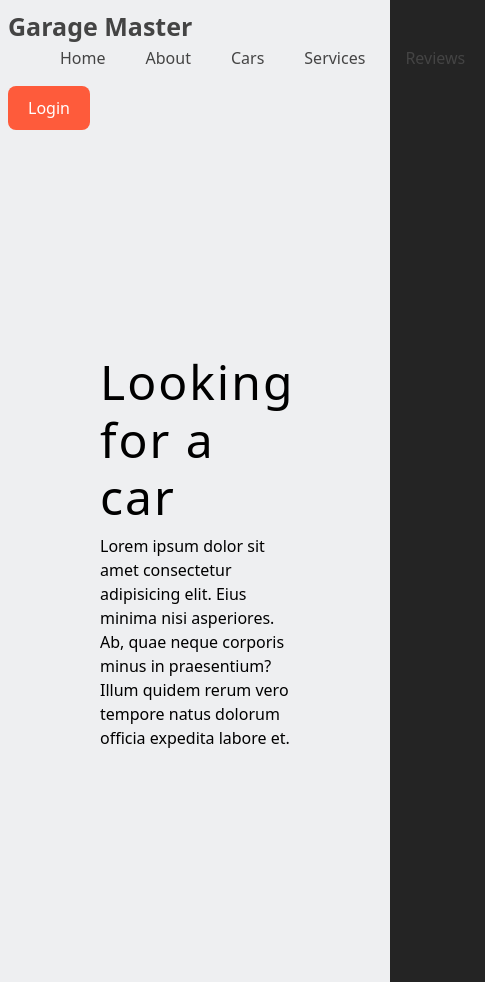
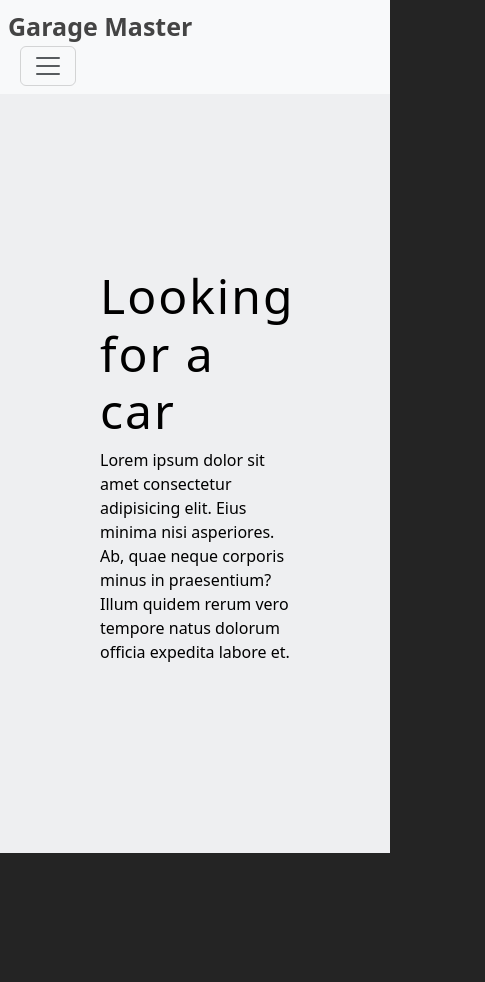
Before and after one commit to Chsebas98/garageMaster, a React (Vite) app in the folder frontend/: page / in a window 390 px wide. Shown: the whole page, 485 px wide, since content can reach past the window. After the commit the page ends 853 px from the top, so only its background shows below. Built offline with nearby package versions, Linux system fonts and the light colour scheme.

Commit message:
responsive home finished and login button style correction

```diff
--- a/frontend/index.html
+++ b/frontend/index.html
@@ -21,5 +21,6 @@
 	<body>
 		<div id="root"></div>
 		<script type="module" src="/src/main.tsx"></script>
+		<script src="https://cdn.jsdelivr.net/npm/bootstrap@5.3.0/dist/js/bootstrap.bundle.min.js" integrity="sha384-geWF76RCwLtnZ8qwWowPQNguL3RmwHVBC9FhGdlKrxdiJJigb/j/68SIy3Te4Bkz" crossorigin="anonymous"></script>
 	</body>
 </html>
--- a/frontend/src/components/Header.tsx
+++ b/frontend/src/components/Header.tsx
@@ -3,30 +3,45 @@ import "../styles/Header.css";
 
 export const Header = () => (
   <header>
-		<nav className="navbar px-2">
-			<a href="" className="navbar-logo">
+    <nav className="navbar navbar-expand-lg bg-body-tertiary px-2">
+      <Link to="" className="navbar-logo">
         Garage Master
-			</a>
-			<ul className="navbar-opt">
+      </Link>
+      <div className="container-fluid">
+        <button
+          className="navbar-toggler"
+          type="button"
+          data-bs-toggle="collapse"
+          data-bs-target="#navbarTogglerDemo01"
+          aria-controls="navbarTogglerDemo01"
+          aria-expanded="false"
+          aria-label="Toggle navigation"
+        >
+          <span className="navbar-toggler-icon"></span>
+        </button>
+        <div className="collapse navbar-collapse" id="navbarTogglerDemo01">
+          <ul className="navbar-opt navbar-nav me-auto mb-3 mt-2">
             <li>
-					<a href="">Home</a>
+              <Link to="">Home</Link>
             </li>
             <li>
-					<a href="">About</a>
+              <Link to="">About</Link>
             </li>
             <li>
-					<a href="">Cars</a>
+              <Link to="">Cars</Link>
             </li>
             <li>
-					<a href="">Services</a>
+              <Link to="">Services</Link>
             </li>
             <li>
-					<a href="">Reviews</a>
+              <Link to="">Reviews</Link>
             </li>
           </ul>
-			<Link to="/login" className="navbar-login">
+          <Link to="/login" className="navbar-btn-login">
             Login
           </Link>
+        </div>
+      </div>
     </nav>
   </header>
 );
--- a/frontend/src/styles/Header.css
+++ b/frontend/src/styles/Header.css
@@ -24,6 +24,7 @@ header nav a {
 .navbar-opt li {
     position: relative;
     list-style: none;
+    margin-top: 4px;
 }
 .navbar-opt a {
     text-decoration: none;
@@ -32,12 +33,10 @@ header nav a {
     color: #444;
     font-weight: 500;
 }
-.navbar-login {
+.navbar-btn-login {
     padding: 10px 20px;
     background: #fe5b3b;
     color: #fff;
     border-radius: .5rem;
+    margin-bottom: 3px;
 }
-.navbar-login:hover {
-    transform: scale(1.1);
-}
--- a/frontend/src/styles/Home.css
+++ b/frontend/src/styles/Home.css
@@ -1,6 +1,6 @@
 .home {
     width: 100%;
-    min-height: 100vh;
+    min-height: 90vh;
     position: relative;
     background: #eeeff1;
     color: #000;
@@ -20,3 +20,13 @@
     width: 100%;
     height: 100%;
 }
+
+@media (max-width: 670px) {
+    .home-image img {
+       display: none;
+    }
+    .home {
+        display: flex;
+        width: 100%;
+    }
+}
--- a/frontend/src/styles/Login.css
+++ b/frontend/src/styles/Login.css
@@ -15,6 +15,7 @@
 	text-decoration: none;
 	height: 49px;
 	border-radius: 49px;
+	padding: 5px;
 	color: #fff;
 	text-transform: uppercase;
 	font-weight: 600;
```
Lines whose indentation alone changed are shown as unchanged.
